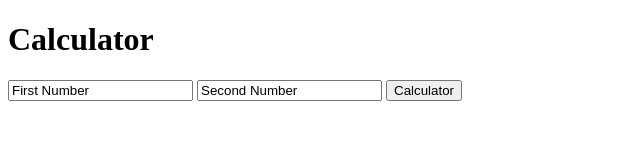
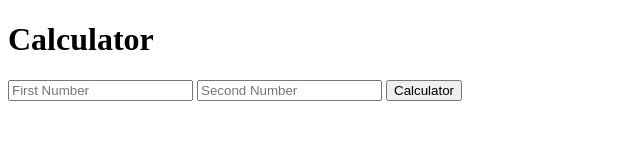
Before and after one commit to jayati-anjela/webdevpractice, a website: page ExpressJS/CalculatorWebApp/index.html in a window 1280 px wide. Shown: the full height of the page, 0-640 px from the left. Drawn offline with Linux system fonts and the light colour scheme.

Commit message:
last for tonight :)

```diff
--- a/ExpressJS/CalculatorWebApp/index.html
+++ b/ExpressJS/CalculatorWebApp/index.html
@@ -7,8 +7,8 @@
   <body>
     <h1>Calculator</h1>
     <form action="/" method="post">
-      <input type="text" name="num1" value="First Number">
-      <input type="text" name="num2" value="Second Number">
+      <input type="text" name="num1" placeholder="First Number">
+      <input type="text" name="num2" placeholder="Second Number">
       <button type="submit" name="submit">Calculator</button>
 
     </form>
```
Also changed, not shown: ExpressJS/CalculatorWebApp/calculator.js (+5 -2 lines).
